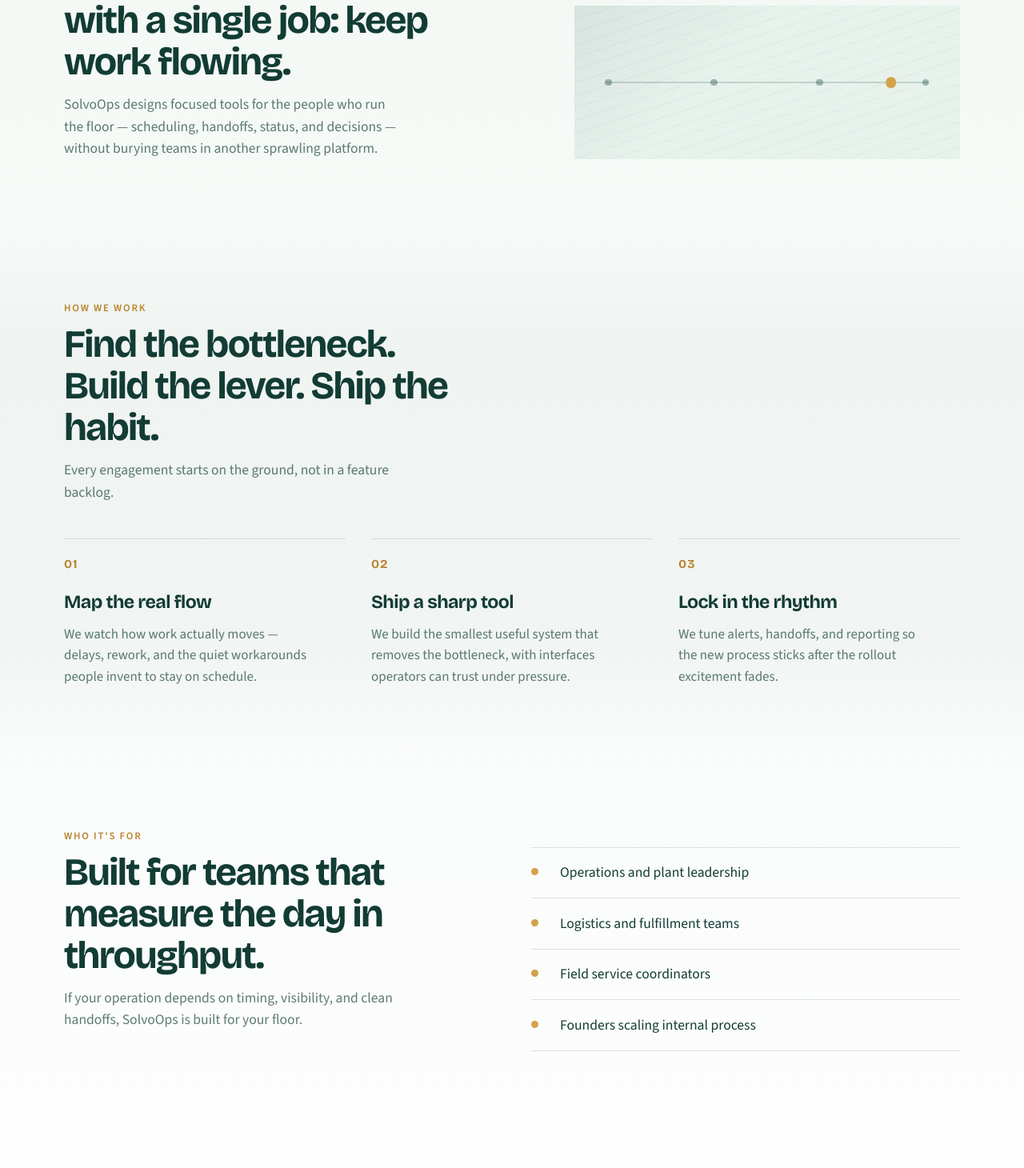
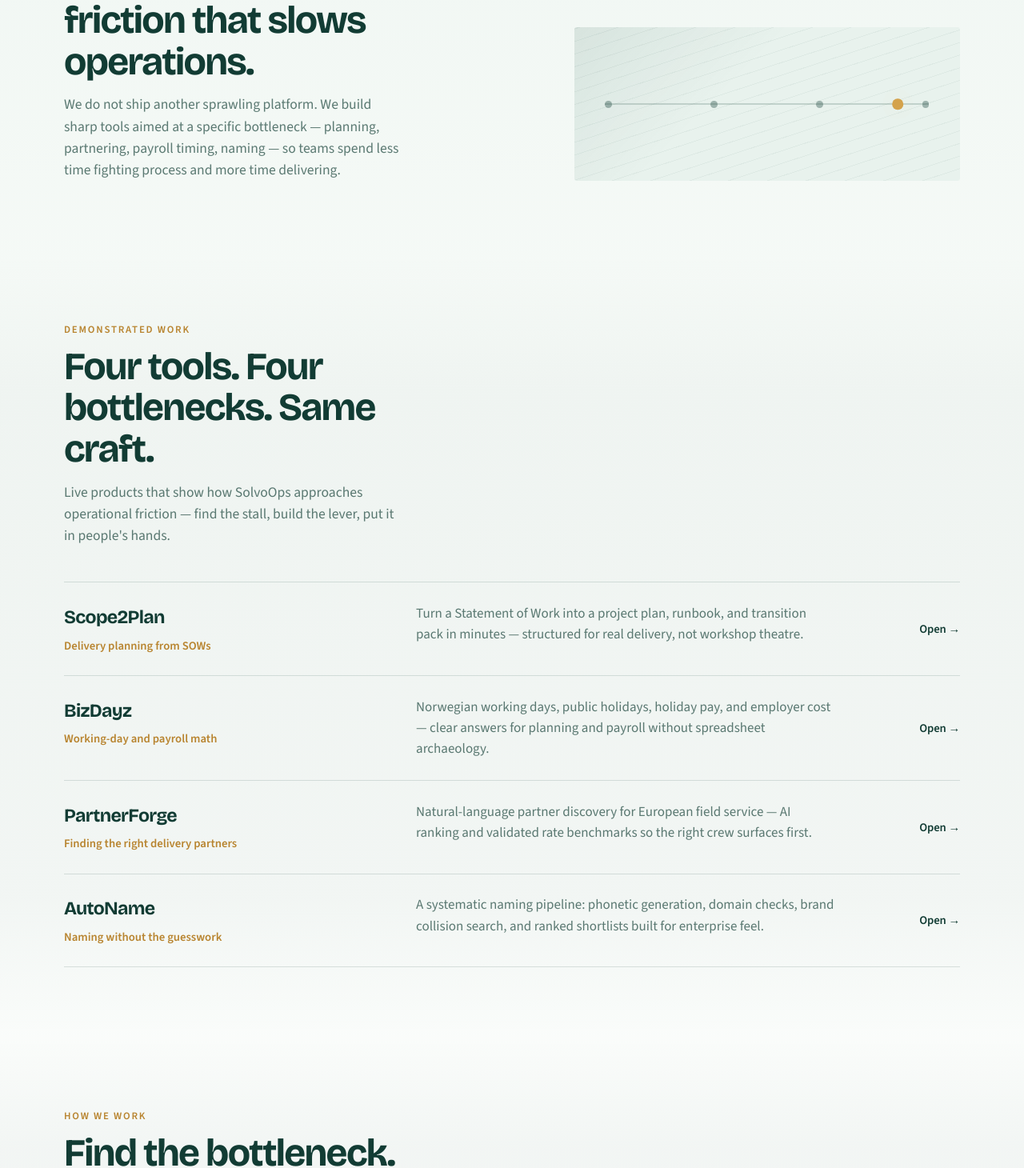
Before and after one commit to th3coke-dot/SolvoOps, a React (Vite) app: page / in a window 1280 px wide. Shown: the part 971-2431 px from the top of the page at 80% size. Built offline with nearby package versions, Linux system fonts and the light colour scheme.

Commit message:
Feature SolvoOps products and bottleneck positioning
Reframe the company story around solving operational bottlenecks and
showcase Scope2Plan, BizDayz, PartnerForge, and AutoName as live proof.

Co-authored-by: th3coke-dot <th3coke-dot@users.noreply.github.com>

```diff
--- a/index.html
+++ b/index.html
@@ -6,9 +6,9 @@
     <meta name="viewport" content="width=device-width, initial-scale=1.0" />
     <meta
       name="description"
-      content="SolvoOps builds tools that make operations efficient — fewer bottlenecks, clearer workflows, faster decisions."
+      content="SolvoOps builds tools that solve operational bottlenecks — demonstrated with Scope2Plan, BizDayz, PartnerForge, and AutoName."
     />
-    <title>SolvoOps — Tools for efficient operations</title>
+    <title>SolvoOps — Tools that solve operational bottlenecks</title>
     <link rel="preconnect" href="https://fonts.googleapis.com" />
     <link rel="preconnect" href="https://fonts.gstatic.com" crossorigin />
     <link
--- a/src/App.tsx
+++ b/src/App.tsx
@@ -1,3 +1,34 @@
+const products = [
+  {
+    name: 'Scope2Plan',
+    href: 'https://scope2plan.com',
+    bottleneck: 'Delivery planning from SOWs',
+    summary:
+      'Turn a Statement of Work into a project plan, runbook, and transition pack in minutes — structured for real delivery, not workshop theatre.',
+  },
+  {
+    name: 'BizDayz',
+    href: 'https://www.bizdayz.com',
+    bottleneck: 'Working-day and payroll math',
+    summary:
+      'Norwegian working days, public holidays, holiday pay, and employer cost — clear answers for planning and payroll without spreadsheet archaeology.',
+  },
+  {
+    name: 'PartnerForge',
+    href: 'https://partnerforge.vercel.app',
+    bottleneck: 'Finding the right delivery partners',
+    summary:
+      'Natural-language partner discovery for European field service — AI ranking and validated rate benchmarks so the right crew surfaces first.',
+  },
+  {
+    name: 'AutoName',
+    href: 'https://www.autoname.pro',
+    bottleneck: 'Naming without the guesswork',
+    summary:
+      'A systematic naming pipeline: phonetic generation, domain checks, brand collision search, and ranked shortlists built for enterprise feel.',
+  },
+] as const
+
 function App() {
   return (
     <div className="site">
@@ -17,24 +48,26 @@ function App() {
           <a className="nav__mark" href="#top">
             SolvoOps
           </a>
-          <a className="nav__link" href="#contact">
-            Contact
+          <a className="nav__link" href="#work">
+            Work
           </a>
         </nav>
 
         <div className="hero__content" id="top">
           <p className="brand">SolvoOps</p>
-          <h1 className="hero__headline">Tools that clear the path for work.</h1>
+          <h1 className="hero__headline">
+            Tools that break operational bottlenecks.
+          </h1>
           <p className="hero__lede">
-            We build software that removes friction from day-to-day operations
-            so teams move faster with fewer handoffs.
+            SolvoOps builds focused software that helps companies find where
+            work stalls — and clear the path so delivery can move again.
           </p>
           <div className="cta-row">
-            <a className="btn btn--primary" href="#contact">
-              Start a conversation
+            <a className="btn btn--primary" href="#work">
+              See the tools
             </a>
-            <a className="btn btn--ghost" href="#approach">
-              See how we work
+            <a className="btn btn--ghost" href="#contact">
+              Talk about a bottleneck
             </a>
           </div>
         </div>
@@ -43,14 +76,15 @@ function App() {
       <main>
         <section className="section promise" aria-labelledby="promise-title">
           <div>
-            <p className="section__label">What we build</p>
+            <p className="section__label">The company</p>
             <h2 className="section__title" id="promise-title">
-              Operations software with a single job: keep work flowing.
+              One job: solve the friction that slows operations.
             </h2>
             <p className="section__copy">
-              SolvoOps designs focused tools for the people who run the floor —
-              scheduling, handoffs, status, and decisions — without burying
-              teams in another sprawling platform.
+              We do not ship another sprawling platform. We build sharp tools
+              aimed at a specific bottleneck — planning, partnering, payroll
+              timing, naming — so teams spend less time fighting process and
+              more time delivering.
             </p>
           </div>
           <div className="promise__visual" aria-hidden="true">
@@ -65,6 +99,44 @@ function App() {
           </div>
         </section>
 
+        <section className="work" id="work" aria-labelledby="work-title">
+          <div className="section">
+            <p className="section__label">Demonstrated work</p>
+            <h2 className="section__title" id="work-title">
+              Four tools. Four bottlenecks. Same craft.
+            </h2>
+            <p className="section__copy">
+              Live products that show how SolvoOps approaches operational
+              friction — find the stall, build the lever, put it in people&apos;s
+              hands.
+            </p>
+
+            <ul className="product-list">
+              {products.map((product) => (
+                <li key={product.name}>
+                  <a
+                    className="product-link"
+                    href={product.href}
+                    target="_blank"
+                    rel="noreferrer"
+                  >
+                    <div className="product-link__meta">
+                      <span className="product-link__name">{product.name}</span>
+                      <span className="product-link__bottleneck">
+                        {product.bottleneck}
+                      </span>
+                    </div>
+                    <p className="product-link__summary">{product.summary}</p>
+                    <span className="product-link__cta" aria-hidden="true">
+                      Open
+                    </span>
+                  </a>
+                </li>
+              ))}
+            </ul>
+          </div>
+        </section>
+
         <section
           className="method"
           id="approach"
@@ -76,51 +148,33 @@ function App() {
               Find the bottleneck. Build the lever. Ship the habit.
             </h2>
             <p className="section__copy">
-              Every engagement starts on the ground, not in a feature backlog.
+              Every engagement starts with the stall — not a feature wishlist.
             </p>
             <div className="method__grid">
               <article className="method__item">
-                <h3>Map the real flow</h3>
+                <h3>Map the stall</h3>
                 <p>
-                  We watch how work actually moves — delays, rework, and the
-                  quiet workarounds people invent to stay on schedule.
+                  We look at how work actually moves: handoffs, rework, waiting
+                  time, and the quiet workarounds teams invent to stay on
+                  schedule.
                 </p>
               </article>
               <article className="method__item">
                 <h3>Ship a sharp tool</h3>
                 <p>
-                  We build the smallest useful system that removes the
-                  bottleneck, with interfaces operators can trust under pressure.
+                  We build the smallest useful system that removes that
+                  bottleneck — scoped tightly enough to trust on a busy day.
                 </p>
               </article>
               <article className="method__item">
-                <h3>Lock in the rhythm</h3>
+                <h3>Prove it in use</h3>
                 <p>
-                  We tune alerts, handoffs, and reporting so the new process
-                  sticks after the rollout excitement fades.
+                  We put the tool in the real flow, tune what sticks, and leave
+                  teams with a clearer rhythm than they started with.
                 </p>
               </article>
             </div>
           </div>
-        </section>
-
-        <section className="section audience" aria-labelledby="audience-title">
-          <div>
-            <p className="section__label">Who it&apos;s for</p>
-            <h2 className="section__title" id="audience-title">
-              Built for teams that measure the day in throughput.
-            </h2>
-            <p className="section__copy">
-              If your operation depends on timing, visibility, and clean
-              handoffs, SolvoOps is built for your floor.
-            </p>
-          </div>
-          <ul className="audience__list">
-            <li>Operations and plant leadership</li>
-            <li>Logistics and fulfillment teams</li>
-            <li>Field service coordinators</li>
-            <li>Founders scaling internal process</li>
-          </ul>
         </section>
 
         <section
@@ -135,9 +189,9 @@ function App() {
                 Tell us where work gets stuck.
               </h2>
               <p className="section__copy">
-                Share the operation you run and the friction you feel. We&apos;ll
-                reply with a clear read on whether SolvoOps can help — and how
-                we&apos;d start.
+                Share the bottleneck you are living with. We will come back with
+                a clear read on whether a SolvoOps tool is the right next move —
+                and how we would start.
               </p>
             </div>
             <a className="btn btn--ink" href="mailto:hello@solvoops.com">
@@ -149,7 +203,7 @@ function App() {
 
       <footer className="footer">
         <strong>SolvoOps</strong>
-        <span>Tools that make operations efficient.</span>
+        <span>Tools that solve operational bottlenecks.</span>
       </footer>
     </div>
   )
--- a/src/index.css
+++ b/src/index.css
@@ -258,6 +258,96 @@ button {
   display: grid;
   gap: 2rem;
   border-top: 1px solid var(--line);
+}
+
+.work {
+  background:
+    linear-gradient(180deg, transparent, rgba(18, 60, 52, 0.03) 18%, rgba(18, 60, 52, 0.03) 82%, transparent);
+}
+
+.product-list {
+  list-style: none;
+  margin: 2.75rem 0 0;
+  padding: 0;
+  display: grid;
+  gap: 0;
+}
+
+.product-list li {
+  border-top: 1px solid var(--line);
+}
+
+.product-list li:last-child {
+  border-bottom: 1px solid var(--line);
+}
+
+.product-link {
+  display: grid;
+  gap: 0.65rem;
+  padding: 1.35rem 0;
+  transition: color 180ms var(--ease-out);
+}
+
+.product-link__meta {
+  display: flex;
+  flex-wrap: wrap;
+  align-items: baseline;
+  justify-content: space-between;
+  gap: 0.35rem 1rem;
+}
+
+.product-link__name {
+  font-family: var(--font-display);
+  font-size: 1.45rem;
+  font-weight: 700;
+  letter-spacing: -0.03em;
+}
+
+.product-link__bottleneck {
+  font-size: 0.92rem;
+  font-weight: 600;
+  color: var(--signal-deep);
+}
+
+.product-link__summary {
+  margin: 0;
+  max-width: 62ch;
+  color: var(--muted);
+}
+
+.product-link__cta {
+  font-size: 0.92rem;
+  font-weight: 600;
+  color: var(--ink);
+  letter-spacing: -0.01em;
+}
+
+.product-link__cta::after {
+  content: " →";
+}
+
+.product-link:hover .product-link__name,
+.product-link:hover .product-link__cta {
+  color: var(--signal-deep);
+}
+
+@media (min-width: 768px) {
+  .product-link {
+    grid-template-columns: 1.1fr 1.6fr auto;
+    align-items: start;
+    gap: 1.5rem;
+    padding: 1.6rem 0;
+  }
+
+  .product-link__meta {
+    display: grid;
+    gap: 0.35rem;
+  }
+
+  .product-link__cta {
+    align-self: center;
+    white-space: nowrap;
+  }
 }
 
 .promise__visual {
```
Also changed, not shown: 1 other file (tests, documents, lock files or other folders).
